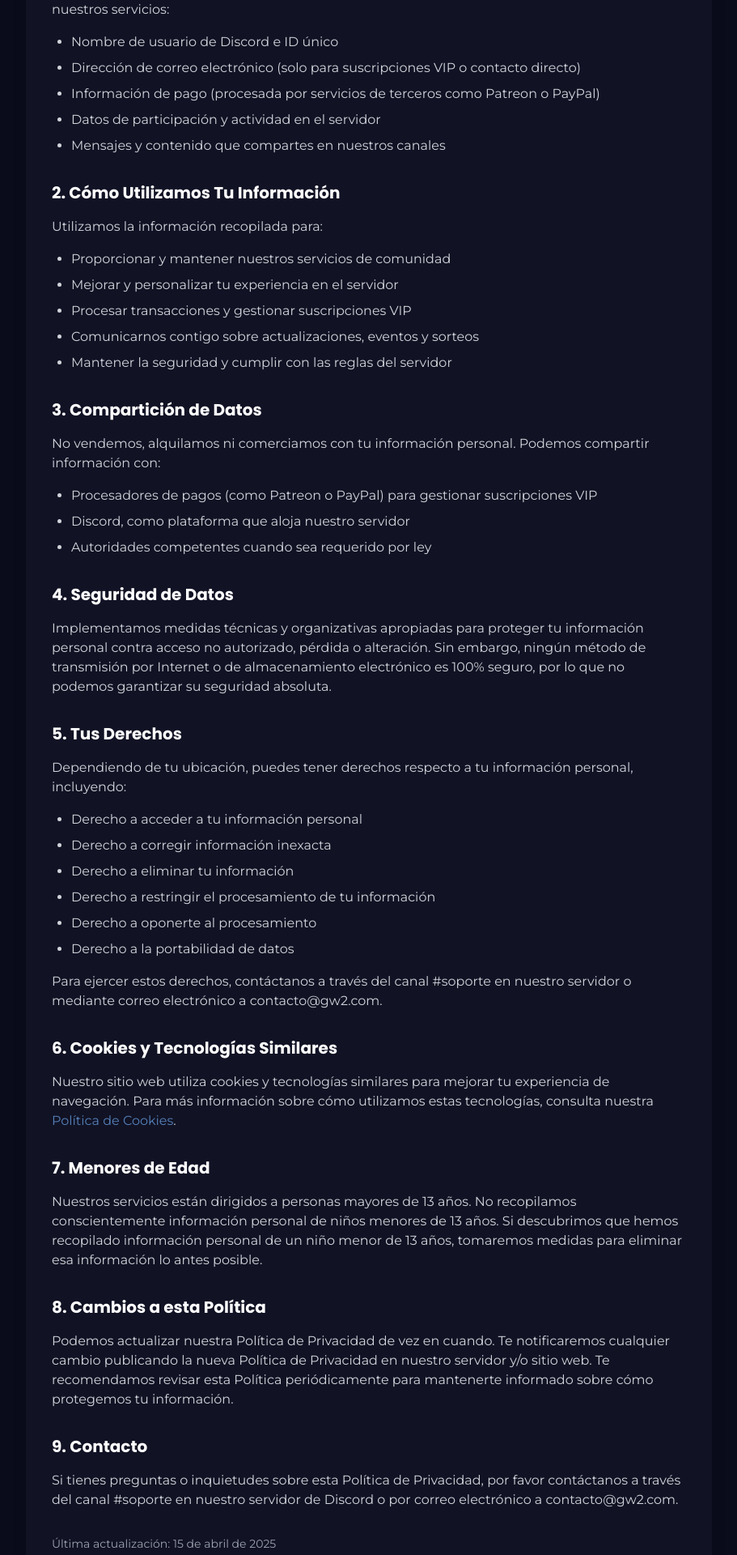
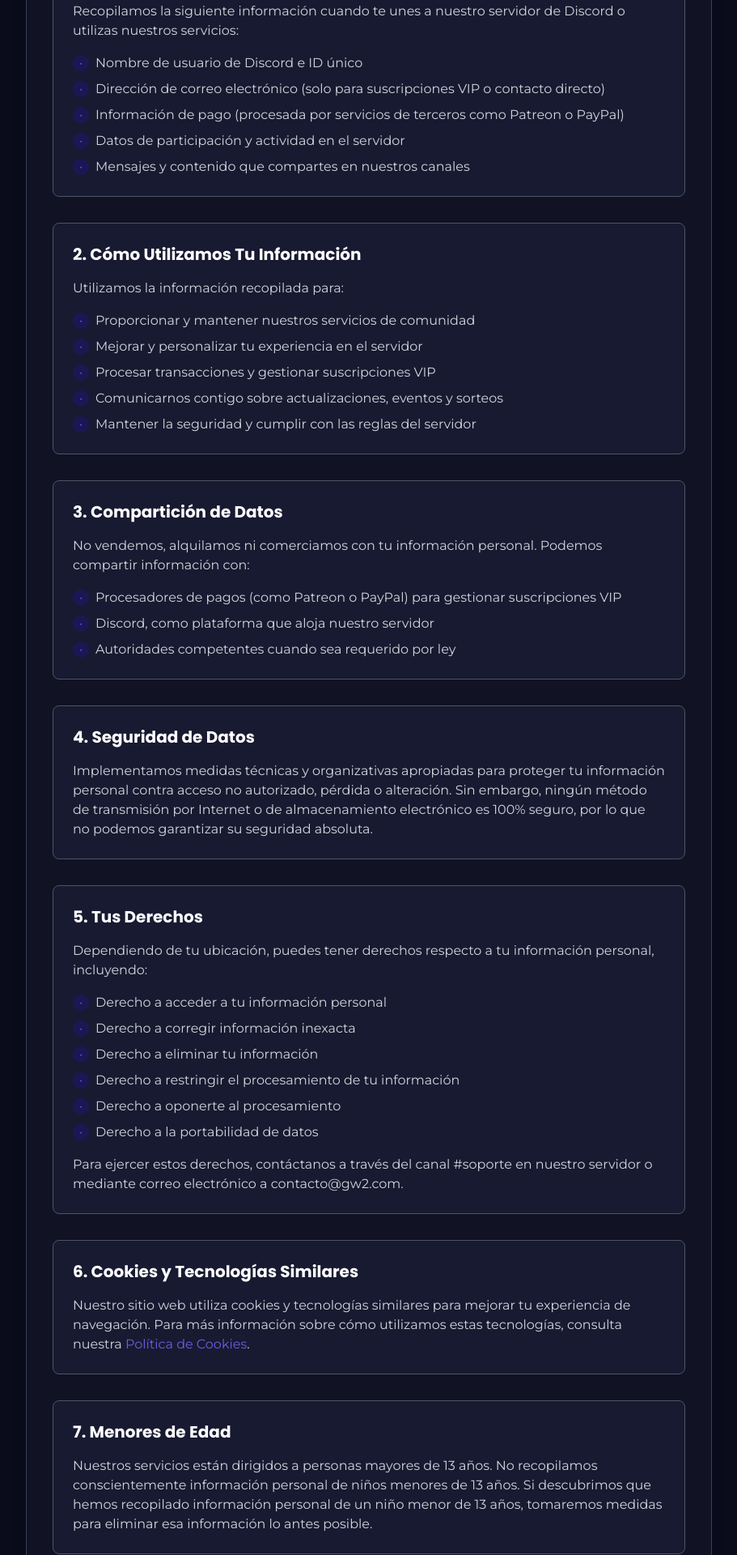
Before and after one commit to persecucion/GW2-WEB, a Next.js app: page /privacy in a window 1280 px wide. Shown: the part 560-2480 px from the top of the page at 81% size, without its empty margins (184-1095 px from the left). Built offline with nearby package versions, Linux system fonts and the light colour scheme.

Commit message:
Update page.tsx

```diff
--- a/app/privacy/page.tsx
+++ b/app/privacy/page.tsx
@@ -25,15 +25,15 @@ export default function PrivacyPage() {
       <Header />
       <main className="min-h-screen bg-dark-900">
         {/* Hero Section */}
-        <section className="pt-28 pb-16 relative overflow-hidden">
-          <div className="absolute inset-0 bg-gradient-to-b from-secondary-900/20 to-dark-900"></div>
+        <section className="pt-28 pb-16 relative bg-dark-800">
+          <div className="absolute inset-0 bg-dark-800"></div>
           <div className="max-w-7xl mx-auto px-4 sm:px-6 relative z-10">
             <div className="text-center max-w-3xl mx-auto" data-aos="fade-up">
-              <span className="bg-secondary-900/30 text-secondary-400 text-sm font-medium px-4 py-1.5 rounded-full inline-block mb-4">
+              <span className="bg-primary-900 text-primary-400 text-sm font-medium px-4 py-1.5 rounded-full inline-block mb-4">
                 Legal
               </span>
               <h1 className="text-4xl md:text-6xl font-bold mb-6 text-white">
-                Política de <span className="bg-gradient-to-r from-secondary-400 to-primary-400 bg-clip-text text-transparent">Privacidad</span>
+                Política de <span className="text-primary-400">Privacidad</span>
               </h1>
               <p className="text-lg text-gray-300 mb-8">
                 Tu privacidad es importante para nosotros. Esta Política detalla cómo recopilamos, utilizamos y protegemos tu información personal.
@@ -43,126 +43,129 @@ export default function PrivacyPage() {
         </section>
 
         {/* Content Section */}
-        <section className="py-16">
+        <section className="py-16 bg-dark-900">
           <div className="max-w-4xl mx-auto px-4 sm:px-6">
-            <div className="bg-dark-800 rounded-xl p-8 shadow-xl" data-aos="fade-up">
+            <div className="bg-dark-800 rounded-xl p-8 border border-gray-700 shadow-xl" data-aos="fade-up">
               <div className="space-y-8">
-                <div>
+                <div className="bg-dark-700 p-6 rounded-lg border border-gray-600">
                   <h2 className="text-xl font-bold mb-4 text-white">1. Información que Recopilamos</h2>
                   <p className="text-gray-300 mb-4">
                     Recopilamos la siguiente información cuando te unes a nuestro servidor de Discord o utilizas nuestros servicios:
                   </p>
-                  <ul className="list-disc pl-6 space-y-2 text-gray-300">
-                    <li>Nombre de usuario de Discord e ID único</li>
-                    <li>Dirección de correo electrónico (solo para suscripciones VIP o contacto directo)</li>
-                    <li>Información de pago (procesada por servicios de terceros como Patreon o PayPal)</li>
-                    <li>Datos de participación y actividad en el servidor</li>
-                    <li>Mensajes y contenido que compartes en nuestros canales</li>
+                  <ul className="space-y-2 text-gray-300">
+                    <li className="flex items-start"><span className="bg-primary-900 text-primary-400 rounded-full h-5 w-5 flex items-center justify-center text-xs mr-2 mt-0.5">•</span>Nombre de usuario de Discord e ID único</li>
+                    <li className="flex items-start"><span className="bg-primary-900 text-primary-400 rounded-full h-5 w-5 flex items-center justify-center text-xs mr-2 mt-0.5">•</span>Dirección de correo electrónico (solo para suscripciones VIP o contacto directo)</li>
+                    <li className="flex items-start"><span className="bg-primary-900 text-primary-400 rounded-full h-5 w-5 flex items-center justify-center text-xs mr-2 mt-0.5">•</span>Información de pago (procesada por servicios de terceros como Patreon o PayPal)</li>
+                    <li className="flex items-start"><span className="bg-primary-900 text-primary-400 rounded-full h-5 w-5 flex items-center justify-center text-xs mr-2 mt-0.5">•</span>Datos de participación y actividad en el servidor</li>
+                    <li className="flex items-start"><span className="bg-primary-900 text-primary-400 rounded-full h-5 w-5 flex items-center justify-center text-xs mr-2 mt-0.5">•</span>Mensajes y contenido que compartes en nuestros canales</li>
                   </ul>
                 </div>
 
-                <div>
+                <div className="bg-dark-700 p-6 rounded-lg border border-gray-600">
                   <h2 className="text-xl font-bold mb-4 text-white">2. Cómo Utilizamos Tu Información</h2>
                   <p className="text-gray-300 mb-4">
                     Utilizamos la información recopilada para:
                   </p>
-                  <ul className="list-disc pl-6 space-y-2 text-gray-300">
-                    <li>Proporcionar y mantener nuestros servicios de comunidad</li>
-                    <li>Mejorar y personalizar tu experiencia en el servidor</li>
-                    <li>Procesar transacciones y gestionar suscripciones VIP</li>
-                    <li>Comunicarnos contigo sobre actualizaciones, eventos y sorteos</li>
-                    <li>Mantener la seguridad y cumplir con las reglas del servidor</li>
+                  <ul className="space-y-2 text-gray-300">
+                    <li className="flex items-start"><span className="bg-primary-900 text-primary-400 rounded-full h-5 w-5 flex items-center justify-center text-xs mr-2 mt-0.5">•</span>Proporcionar y mantener nuestros servicios de comunidad</li>
+                    <li className="flex items-start"><span className="bg-primary-900 text-primary-400 rounded-full h-5 w-5 flex items-center justify-center text-xs mr-2 mt-0.5">•</span>Mejorar y personalizar tu experiencia en el servidor</li>
+                    <li className="flex items-start"><span className="bg-primary-900 text-primary-400 rounded-full h-5 w-5 flex items-center justify-center text-xs mr-2 mt-0.5">•</span>Procesar transacciones y gestionar suscripciones VIP</li>
+                    <li className="flex items-start"><span className="bg-primary-900 text-primary-400 rounded-full h-5 w-5 flex items-center justify-center text-xs mr-2 mt-0.5">•</span>Comunicarnos contigo sobre actualizaciones, eventos y sorteos</li>
+                    <li className="flex items-start"><span className="bg-primary-900 text-primary-400 rounded-full h-5 w-5 flex items-center justify-center text-xs mr-2 mt-0.5">•</span>Mantener la seguridad y cumplir con las reglas del servidor</li>
                   </ul>
                 </div>
 
-                <div>
+                <div className="bg-dark-700 p-6 rounded-lg border border-gray-600">
                   <h2 className="text-xl font-bold mb-4 text-white">3. Compartición de Datos</h2>
                   <p className="text-gray-300 mb-4">
                     No vendemos, alquilamos ni comerciamos con tu información personal. Podemos compartir información con:
                   </p>
-                  <ul className="list-disc pl-6 space-y-2 text-gray-300">
-                    <li>Procesadores de pagos (como Patreon o PayPal) para gestionar suscripciones VIP</li>
-                    <li>Discord, como plataforma que aloja nuestro servidor</li>
-                    <li>Autoridades competentes cuando sea requerido por ley</li>
+                  <ul className="space-y-2 text-gray-300">
+                    <li className="flex items-start"><span className="bg-primary-900 text-primary-400 rounded-full h-5 w-5 flex items-center justify-center text-xs mr-2 mt-0.5">•</span>Procesadores de pagos (como Patreon o PayPal) para gestionar suscripciones VIP</li>
+                    <li className="flex items-start"><span className="bg-primary-900 text-primary-400 rounded-full h-5 w-5 flex items-center justify-center text-xs mr-2 mt-0.5">•</span>Discord, como plataforma que aloja nuestro servidor</li>
+                    <li className="flex items-start"><span className="bg-primary-900 text-primary-400 rounded-full h-5 w-5 flex items-center justify-center text-xs mr-2 mt-0.5">•</span>Autoridades competentes cuando sea requerido por ley</li>
                   </ul>
                 </div>
 
-                <div>
+                <div className="bg-dark-700 p-6 rounded-lg border border-gray-600">
                   <h2 className="text-xl font-bold mb-4 text-white">4. Seguridad de Datos</h2>
                   <p className="text-gray-300">
                     Implementamos medidas técnicas y organizativas apropiadas para proteger tu información personal contra acceso no autorizado, pérdida o alteración. Sin embargo, ningún método de transmisión por Internet o de almacenamiento electrónico es 100% seguro, por lo que no podemos garantizar su seguridad absoluta.
                   </p>
                 </div>
 
-                <div>
+                <div className="bg-dark-700 p-6 rounded-lg border border-gray-600">
                   <h2 className="text-xl font-bold mb-4 text-white">5. Tus Derechos</h2>
                   <p className="text-gray-300 mb-4">
                     Dependiendo de tu ubicación, puedes tener derechos respecto a tu información personal, incluyendo:
                   </p>
-                  <ul className="list-disc pl-6 space-y-2 text-gray-300">
-                    <li>Derecho a acceder a tu información personal</li>
-                    <li>Derecho a corregir información inexacta</li>
-                    <li>Derecho a eliminar tu información</li>
-                    <li>Derecho a restringir el procesamiento de tu información</li>
-                    <li>Derecho a oponerte al procesamiento</li>
-                    <li>Derecho a la portabilidad de datos</li>
+                  <ul className="space-y-2 text-gray-300">
+                    <li className="flex items-start"><span className="bg-primary-900 text-primary-400 rounded-full h-5 w-5 flex items-center justify-center text-xs mr-2 mt-0.5">•</span>Derecho a acceder a tu información personal</li>
+                    <li className="flex items-start"><span className="bg-primary-900 text-primary-400 rounded-full h-5 w-5 flex items-center justify-center text-xs mr-2 mt-0.5">•</span>Derecho a corregir información inexacta</li>
+                    <li className="flex items-start"><span className="bg-primary-900 text-primary-400 rounded-full h-5 w-5 flex items-center justify-center text-xs mr-2 mt-0.5">•</span>Derecho a eliminar tu información</li>
+                    <li className="flex items-start"><span className="bg-primary-900 text-primary-400 rounded-full h-5 w-5 flex items-center justify-center text-xs mr-2 mt-0.5">•</span>Derecho a restringir el procesamiento de tu información</li>
+                    <li className="flex items-start"><span className="bg-primary-900 text-primary-400 rounded-full h-5 w-5 flex items-center justify-center text-xs mr-2 mt-0.5">•</span>Derecho a oponerte al procesamiento</li>
+                    <li className="flex items-start"><span className="bg-primary-900 text-primary-400 rounded-full h-5 w-5 flex items-center justify-center text-xs mr-2 mt-0.5">•</span>Derecho a la portabilidad de datos</li>
                   </ul>
                   <p className="text-gray-300 mt-4">
                     Para ejercer estos derechos, contáctanos a través del canal #soporte en nuestro servidor o mediante correo electrónico a contacto@gw2.com.
                   </p>
                 </div>
 
-                <div>
+                <div className="bg-dark-700 p-6 rounded-lg border border-gray-600">
                   <h2 className="text-xl font-bold mb-4 text-white">6. Cookies y Tecnologías Similares</h2>
                   <p className="text-gray-300">
-                    Nuestro sitio web utiliza cookies y tecnologías similares para mejorar tu experiencia de navegación. Para más información sobre cómo utilizamos estas tecnologías, consulta nuestra <Link href="/cookies" className="text-secondary-400 hover:underline">Política de Cookies</Link>.
+                    Nuestro sitio web utiliza cookies y tecnologías similares para mejorar tu experiencia de navegación. Para más información sobre cómo utilizamos estas tecnologías, consulta nuestra <Link href="/cookies" className="text-primary-400 hover:underline">Política de Cookies</Link>.
                   </p>
                 </div>
 
-                <div>
+                <div className="bg-dark-700 p-6 rounded-lg border border-gray-600">
                   <h2 className="text-xl font-bold mb-4 text-white">7. Menores de Edad</h2>
                   <p className="text-gray-300">
                     Nuestros servicios están dirigidos a personas mayores de 13 años. No recopilamos conscientemente información personal de niños menores de 13 años. Si descubrimos que hemos recopilado información personal de un niño menor de 13 años, tomaremos medidas para eliminar esa información lo antes posible.
                   </p>
                 </div>
 
-                <div>
+                <div className="bg-dark-700 p-6 rounded-lg border border-gray-600">
                   <h2 className="text-xl font-bold mb-4 text-white">8. Cambios a esta Política</h2>
                   <p className="text-gray-300">
                     Podemos actualizar nuestra Política de Privacidad de vez en cuando. Te notificaremos cualquier cambio publicando la nueva Política de Privacidad en nuestro servidor y/o sitio web. Te recomendamos revisar esta Política periódicamente para mantenerte informado sobre cómo protegemos tu información.
                   </p>
                 </div>
 
-                <div>
+                <div className="bg-dark-700 p-6 rounded-lg border border-gray-600">
                   <h2 className="text-xl font-bold mb-4 text-white">9. Contacto</h2>
                   <p className="text-gray-300">
                     Si tienes preguntas o inquietudes sobre esta Política de Privacidad, por favor contáctanos a través del canal #soporte en nuestro servidor de Discord o por correo electrónico a contacto@gw2.com.
                   </p>
                 </div>
 
-                <p className="text-gray-400 text-sm mt-8">
-                  Última actualización: 15 de abril de 2025
-                </p>
+                <div className="bg-dark-700 p-4 rounded-lg border border-gray-600 text-center">
+                  <p className="text-gray-400 text-sm">
+                    Última actualización: 15 de abril de 2025
+                  </p>
+                </div>
               </div>
             </div>
 
-            <div className="mt-12 text-center" data-aos="fade-up">
+            <div className="mt-12 text-center bg-dark-800 p-8 rounded-lg border border-gray-700" data-aos="fade-up">
               <p className="text-gray-300 mb-6">
                 Al utilizar nuestros servicios, aceptas los términos descritos en esta Política de Privacidad.
               </p>
               <div className="flex flex-col sm:flex-row gap-4 justify-center">
                 <Button
                   href="/"
-                  variant="gradient"
-                  rounded="full"
-                  animation="float"
+                  variant="default"
+                  rounded="default"
+                  className="bg-primary-600"
                 >
                   Aceptar y Continuar
                 </Button>
                 <Button
                   href="/contact"
                   variant="outline"
-                  rounded="full"
+                  rounded="default"
+                  className="border-gray-600 hover:border-primary-500"
                 >
                   Contactar al Equipo
                 </Button>
@@ -172,10 +175,10 @@ export default function PrivacyPage() {
         </section>
 
         {/* Data Protection Banner */}
-        <section className="py-16 bg-secondary-900/10">
+        <section className="py-16 bg-dark-800">
           <div className="max-w-7xl mx-auto px-4 sm:px-6">
-            <div className="bg-dark-800 rounded-xl p-8 shadow-xl relative overflow-hidden" data-aos="fade-up">
-              <div className="absolute top-0 right-0 transform translate-x-1/4 -translate-y-1/4 text-secondary-500/20">
+            <div className="bg-dark-700 rounded-xl p-8 border border-gray-600 shadow-xl relative overflow-hidden" data-aos="fade-up">
+              <div className="absolute top-0 right-0 transform translate-x-1/4 -translate-y-1/4 text-primary-500">
                 <FaShieldAlt size={240} />
               </div>
 
```
